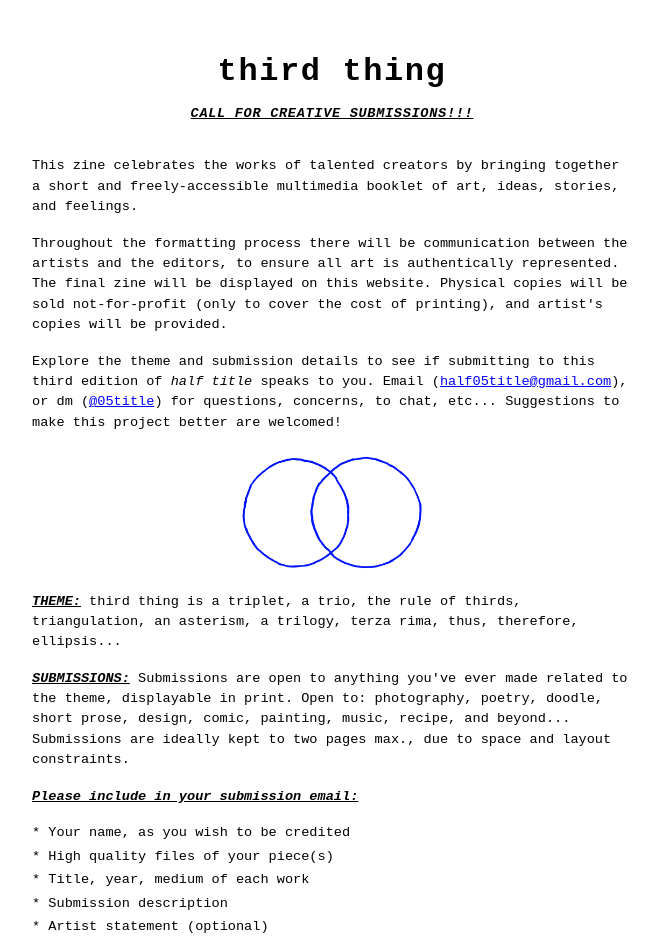
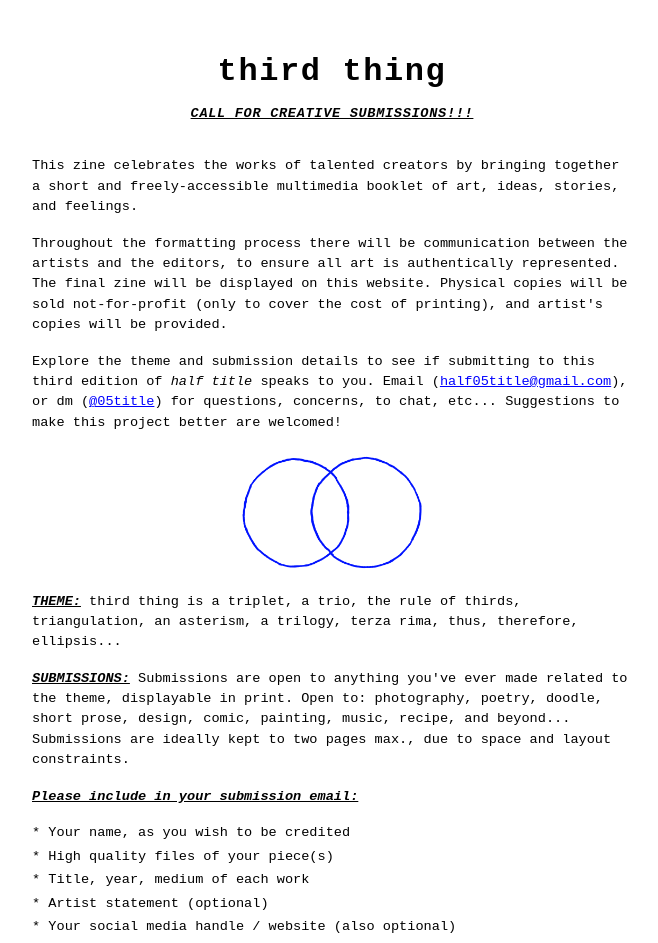
Before and after one commit to halftitle/halftitle.github.io, a Next.js app: page /third-thing in a window 1280 px wide. Shown: the top 943 px of the page, without its empty margins (308-966 px from the left). Built offline with nearby package versions, Linux system fonts and the light colour scheme; a web font is replaced by a local one.

Commit message:
Move viewport to separate export and extend deadline

```diff
--- a/src/app/layout.js
+++ b/src/app/layout.js
@@ -21,8 +21,9 @@ const robotoMono = Roboto_Mono({
 export const metadata = {
   title: "half title",
   description: "half title zine world!",
-  viewport: "width=device-width, initial-scale=1",
 };
+
+export const viewport = "width=device-width, initial-scale=1";
 
 export default function RootLayout({ children }) {
   return (
--- a/src/app/third-thing/page.js
+++ b/src/app/third-thing/page.js
@@ -31,7 +31,6 @@ export default function ThirdThing() {
                 <li>Your name, as you wish to be credited</li>
                 <li>High quality files of your piece(s)</li>
                 <li>Title, year, medium of each work</li>
-                <li>Submission description</li>
                 <li>Artist statement (optional)</li>
                 <li>Your social media handle / website (also optional)</li>
                 <li>Any other considerations or preferences</li>
```
